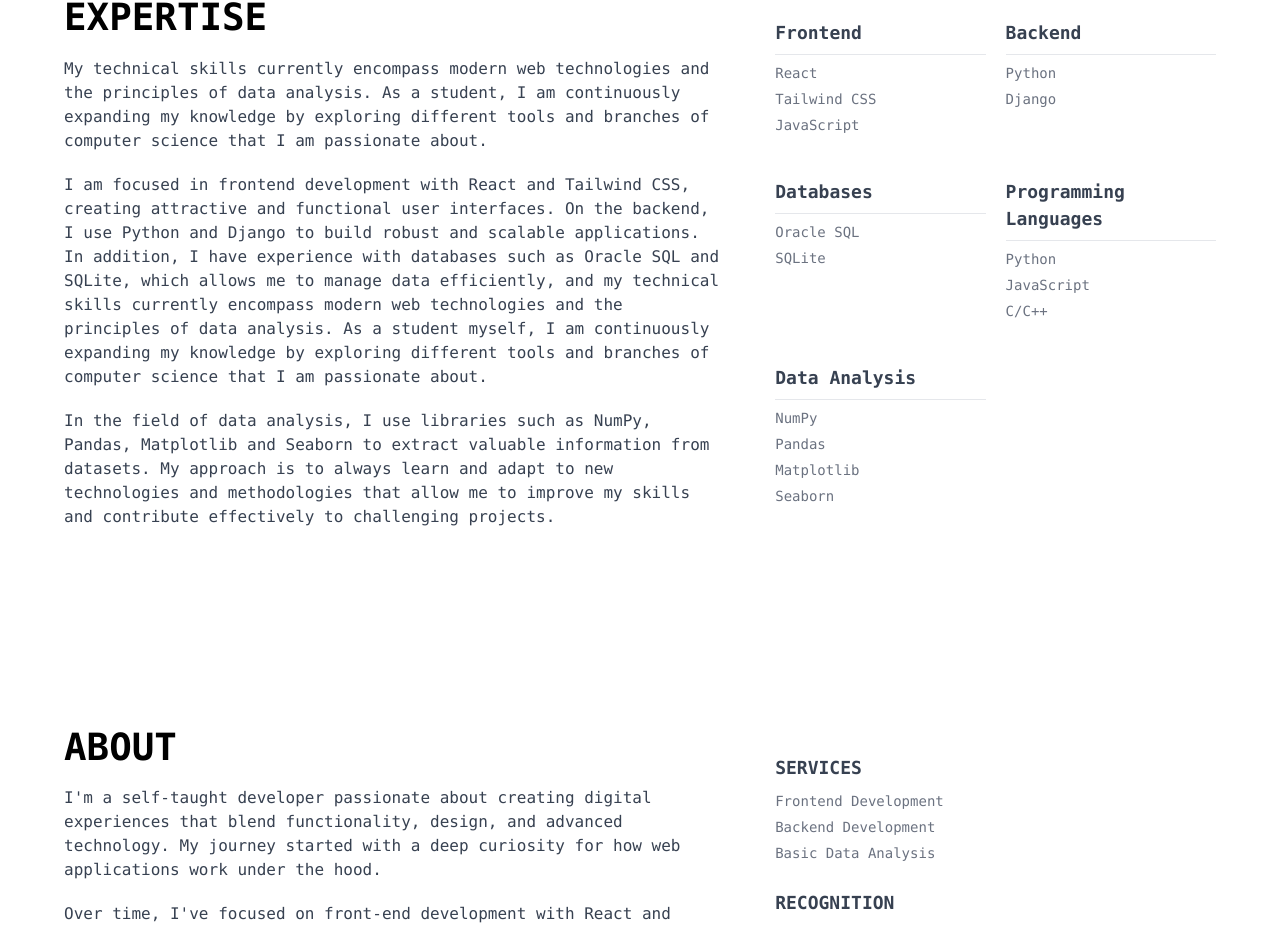
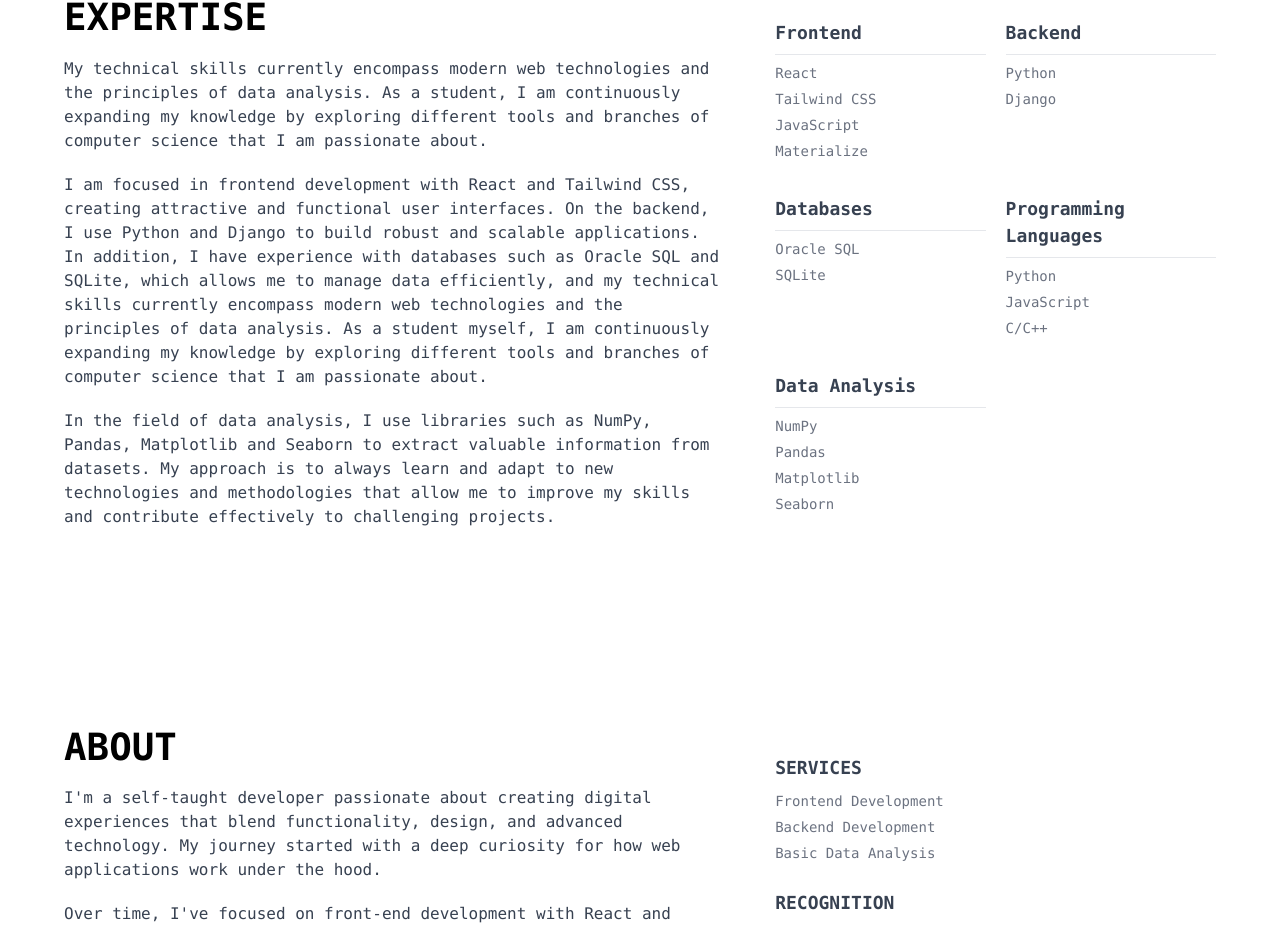
Before and after one commit to Mendana/my-portfolio, a React (Vite) app: page / in a window 1280 px wide. Shown: the part 1772-2700 px from the top of the page. Built offline with nearby package versions, Linux system fonts and the light colour scheme.

Commit message:
feat: agregar Materialize a la lista de habilidades en el componente Expertise

```diff
--- a/src/components/Expertise.jsx
+++ b/src/components/Expertise.jsx
@@ -21,6 +21,7 @@ function Expertise() {
                         <li>React</li>
                         <li>Tailwind CSS</li>
                         <li>JavaScript</li>
+                        <li>Materialize</li>
                     </ul>
                 </div>
                 <div className="expertise-group">
```
Also changed, not shown: 1 other file (tests, documents, lock files or other folders).
